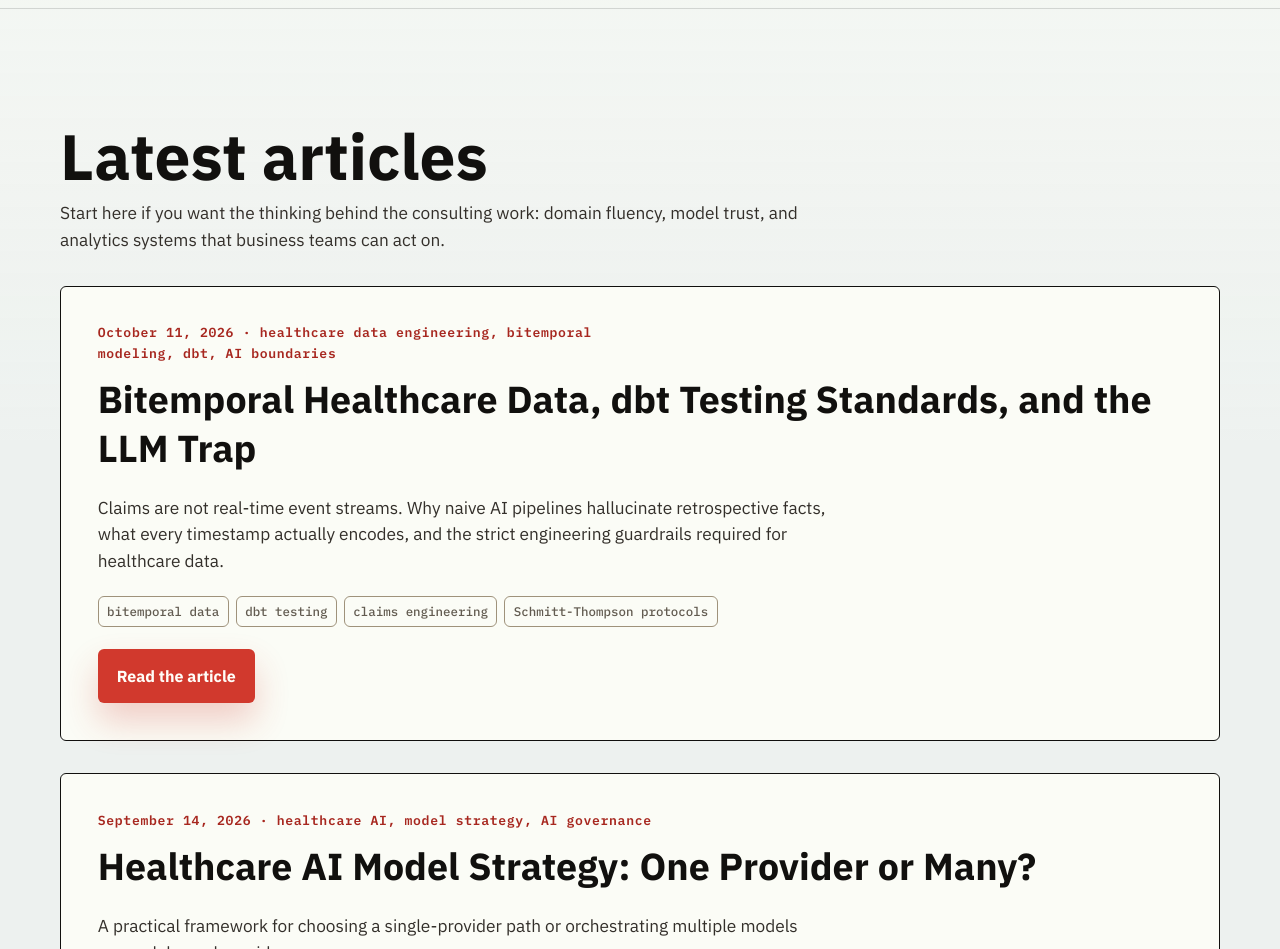
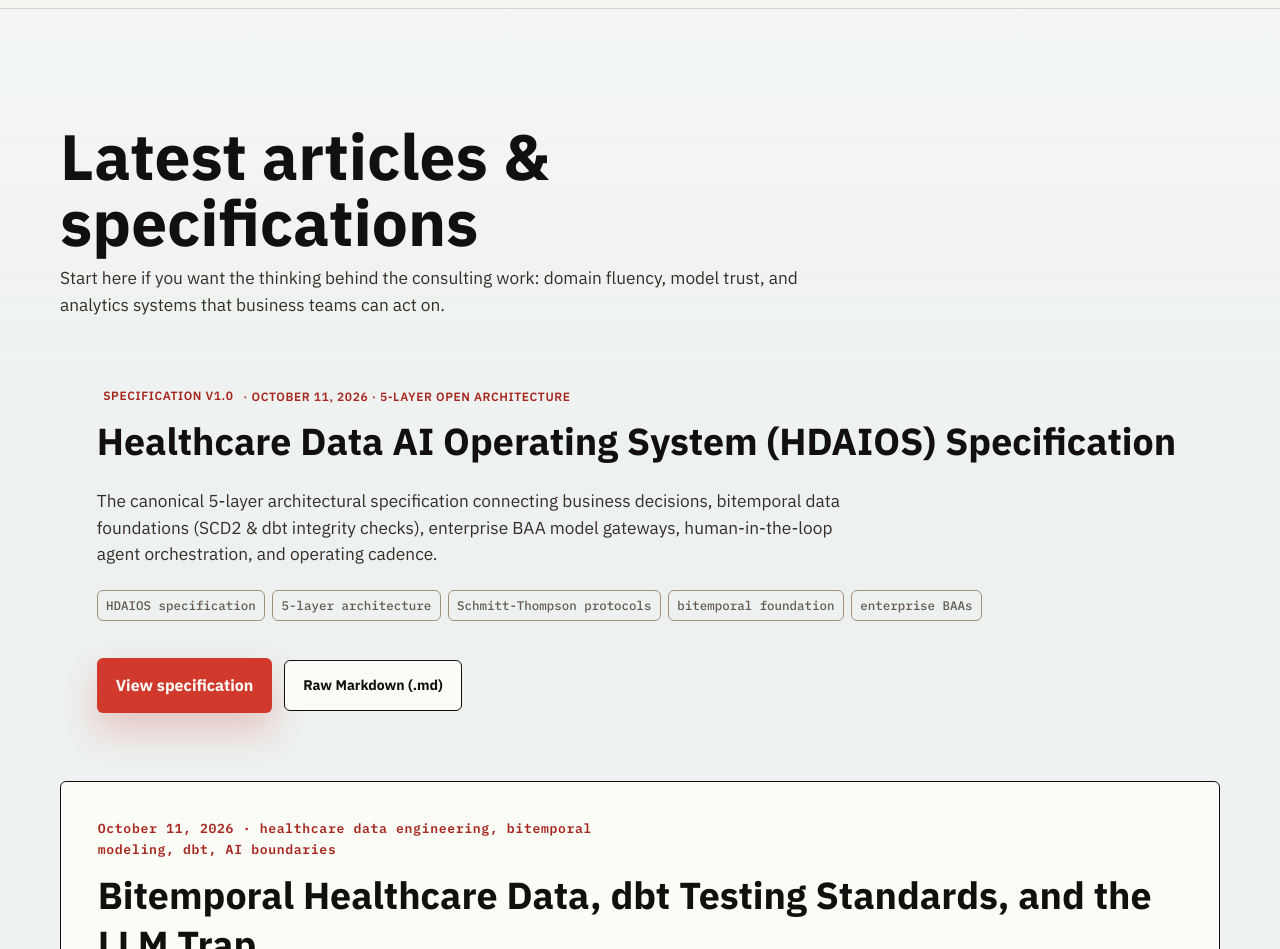
Before and after one commit to apratsunrthd/refhealth.consulting, a browser extension: page blog.html in a window 1280 px wide. Shown: the part 360-1309 px from the top of the page. Drawn offline with Linux system fonts and the light colour scheme.

Commit message:
feat: showcase HDAIOS v1.0 specification on insights and update README (#52)

```diff
--- a/blog.html
+++ b/blog.html
@@ -88,11 +88,36 @@
     <section class="section">
       <div class="container blog">
         <div class="blog__header">
-          <h2>Latest articles</h2>
+          <h2>Latest articles &amp; specifications</h2>
           <p class="blog__subtitle">
             Start here if you want the thinking behind the consulting work: domain fluency, model trust, and analytics systems that business teams can act on.
           </p>
         </div>
+
+        <article class="post post--summary" style="border: 1px solid var(--color-ink); background: var(--color-paper-subtle);">
+          <div class="post__header">
+            <p class="post__meta" style="font-family: var(--font-mono); font-size: 0.75rem; text-transform: uppercase;">
+              <span style="background: var(--color-ink); color: var(--color-paper); padding: 0.15rem 0.4rem; border-radius: 2px;">Specification v1.0</span> &middot; October 11, 2026 &middot; 5-layer open architecture
+            </p>
+            <h3 class="post__title">
+              <a href="hdaios.html">Healthcare Data AI Operating System (HDAIOS) Specification</a>
+            </h3>
+          </div>
+          <p class="post__description">
+            The canonical 5-layer architectural specification connecting business decisions, bitemporal data foundations (SCD2 &amp; dbt integrity checks), enterprise BAA model gateways, human-in-the-loop agent orchestration, and operating cadence.
+          </p>
+          <ul class="post__tags">
+            <li>HDAIOS specification</li>
+            <li>5-layer architecture</li>
+            <li>Schmitt-Thompson protocols</li>
+            <li>bitemporal foundation</li>
+            <li>enterprise BAAs</li>
+          </ul>
+          <div style="display:flex; gap:0.75rem; align-items:center; flex-wrap:wrap; margin-top:1rem;">
+            <a class="btn btn--primary" href="hdaios.html">View specification</a>
+            <a class="btn btn--secondary" href="hdaios.md" style="font-family:var(--font-mono); font-size:0.875rem;">Raw Markdown (.md)</a>
+          </div>
+        </article>
 
         <article class="post post--summary">
           <div class="post__header">
```
Also changed, not shown: README.md.
